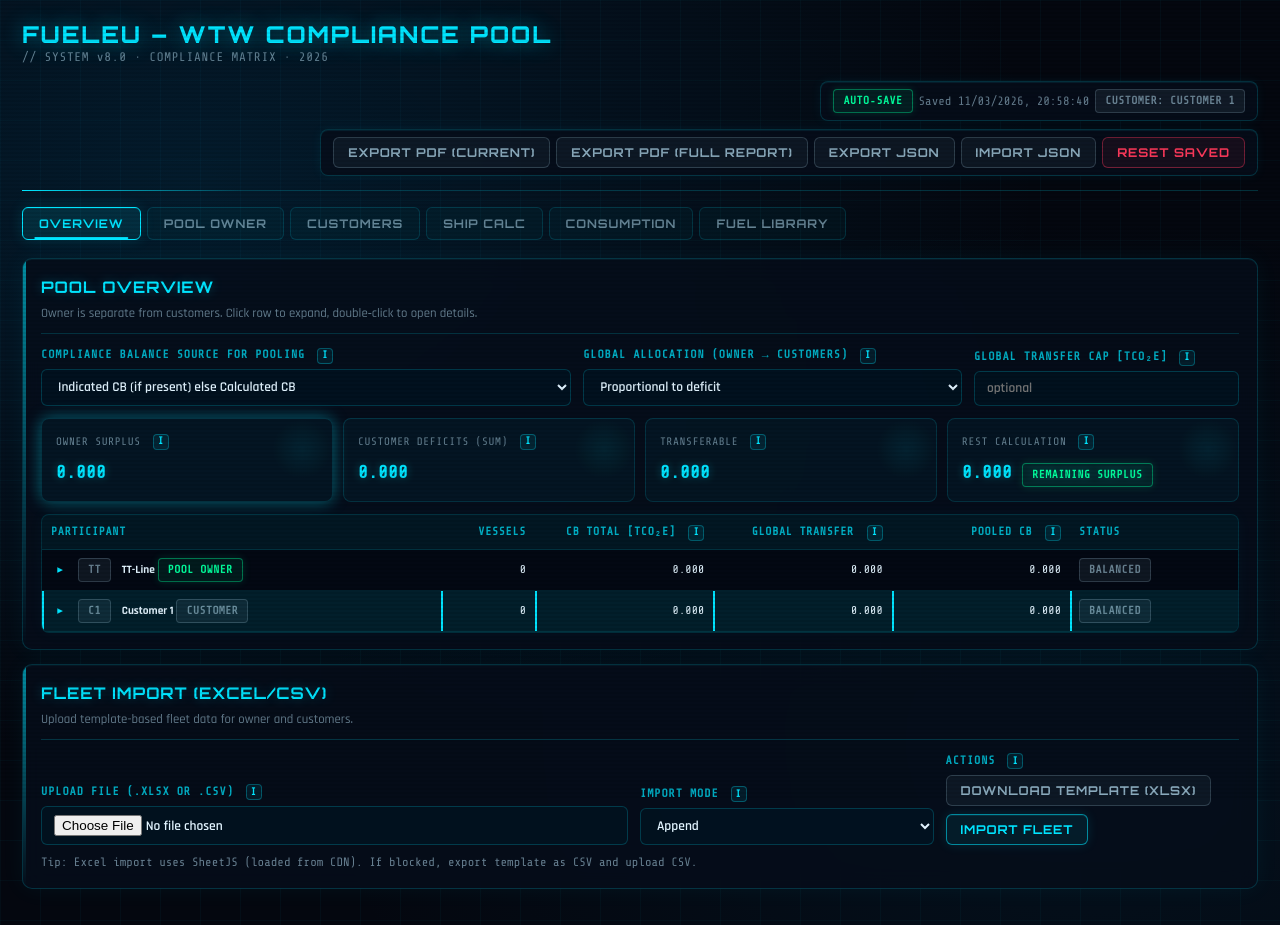
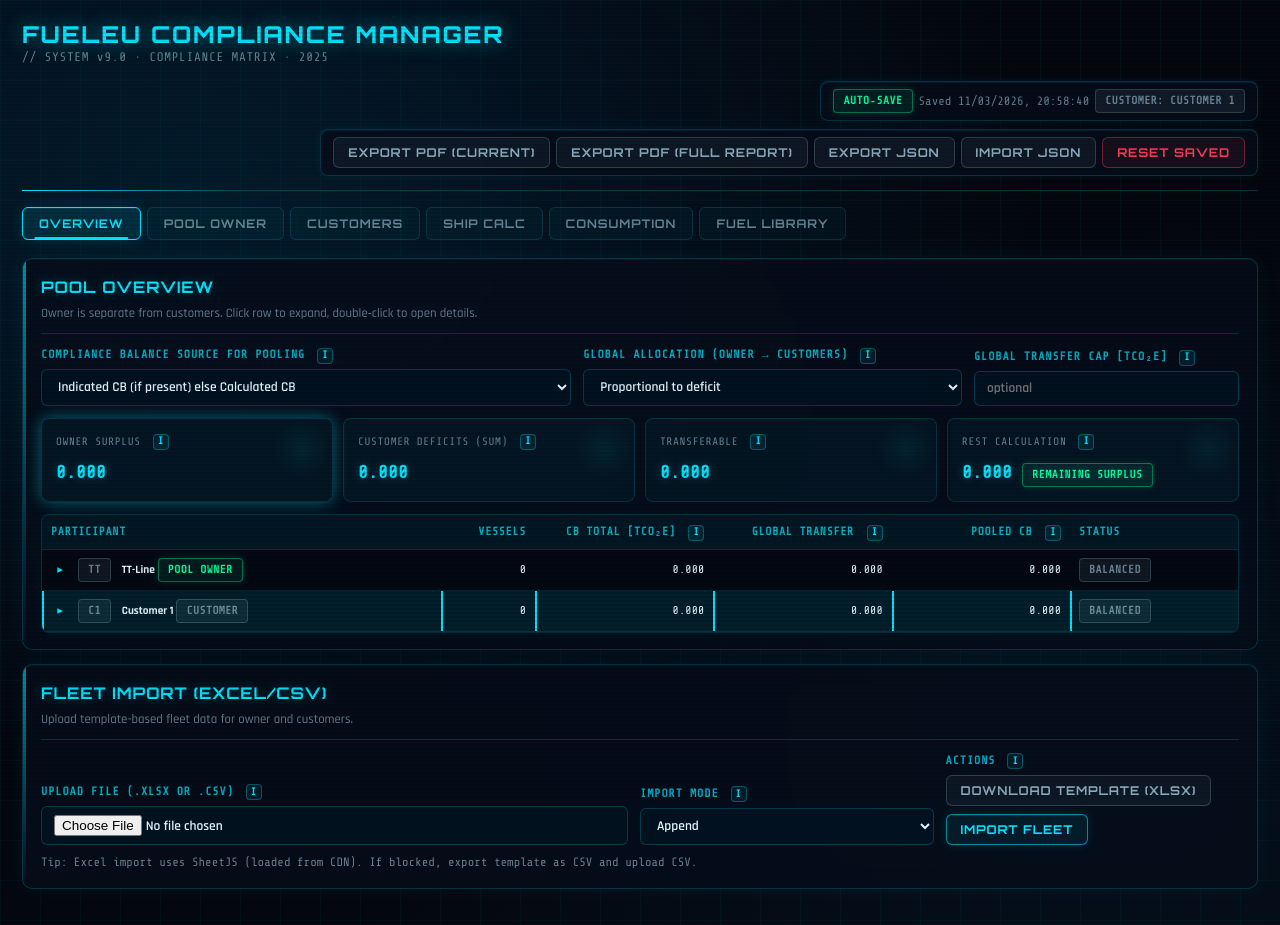
Before and after one commit to saurav801/fueleu-pool, a plain HTML site: page index.html in a window 1280 px wide. Drawn offline with nearby package versions, Linux system fonts and the light colour scheme.

Commit message:
Update index.html

```diff
--- a/index.html
+++ b/index.html
@@ -745,8 +745,8 @@
       <div class="brand">
         <img class="brand-logo" id="brandLogo" src="tt_line_logo.png" alt="TT-Line logo" onerror="this.style.display='none';" />
         <div>
-          <h1>FuelEU – WtW Compliance Pool</h1>
-          <div class="subtitle">// SYSTEM v8.0 · COMPLIANCE MATRIX · 2026</div>
+          <h1>FuelEU Compliance Manager</h1>
+          <div class="subtitle">// SYSTEM v9.0 · COMPLIANCE MATRIX · 2025</div>
         </div>
       </div>
 
```
